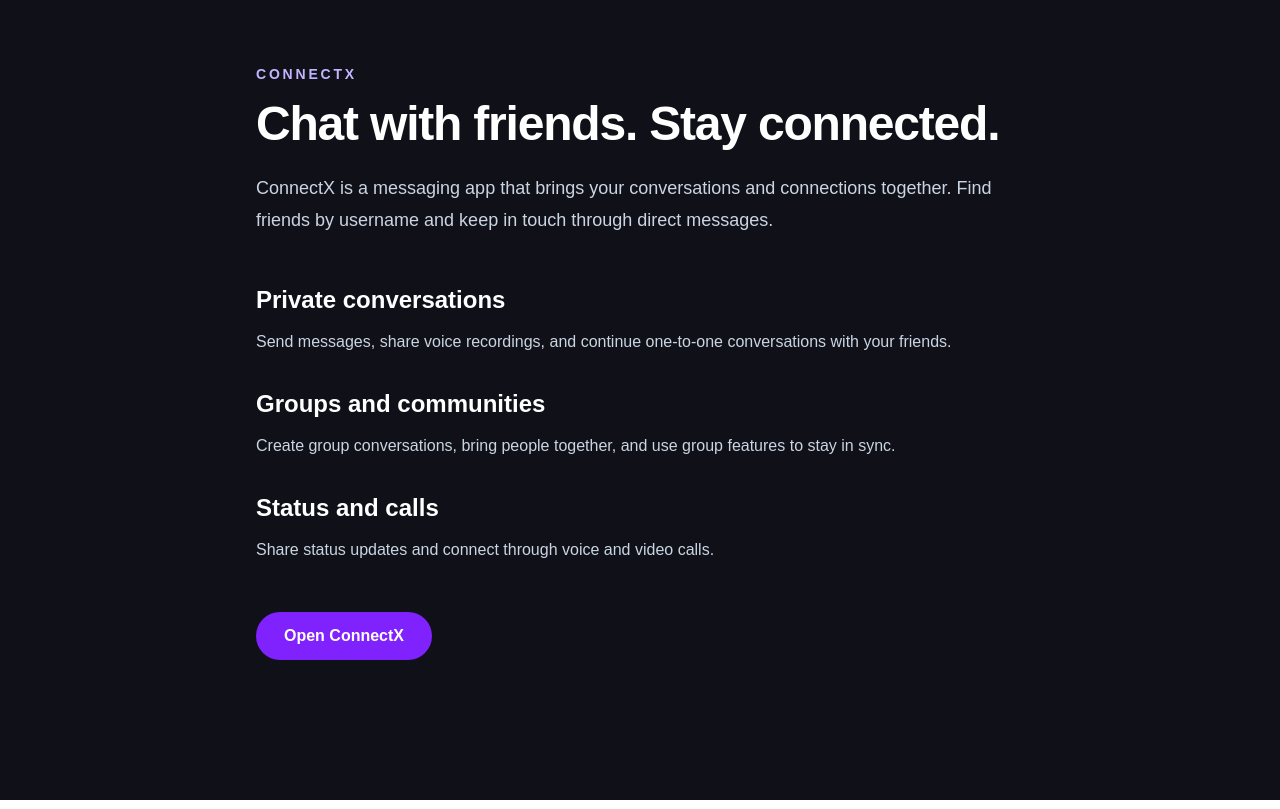
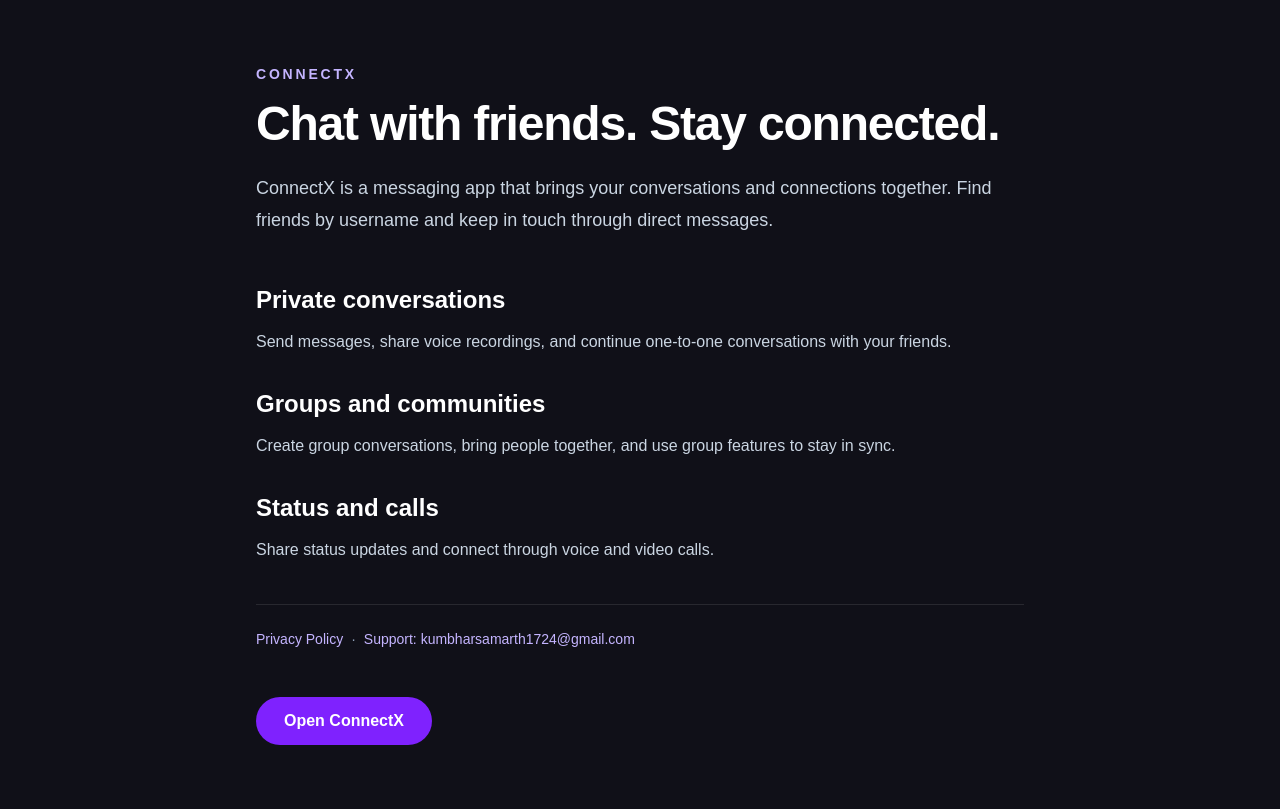
Before and after one commit to samarthtgg/connectx, a Next.js app in the folder connectx-app/: page /about in a window 1280 px wide. Built offline with nearby package versions, Linux system fonts and the light colour scheme; no server answers.

Commit message:
Link privacy policy and support from about page

```diff
--- a/connectx-app/app/about/page.tsx
+++ b/connectx-app/app/about/page.tsx
@@ -57,6 +57,12 @@ export default function AboutConnectXPage() {
           </div>
         </section>
 
+        <div className="mt-10 border-t border-white/10 pt-6 text-sm text-slate-400">
+          <Link href="/privacy" className="text-violet-300 hover:text-violet-200">Privacy Policy</Link>
+          <span className="px-2">·</span>
+          <a href="mailto:kumbharsamarth1724@gmail.com" className="text-violet-300 hover:text-violet-200">Support: kumbharsamarth1724@gmail.com</a>
+        </div>
+
         <div className="mt-12">
           <Link
             href="/"
```
